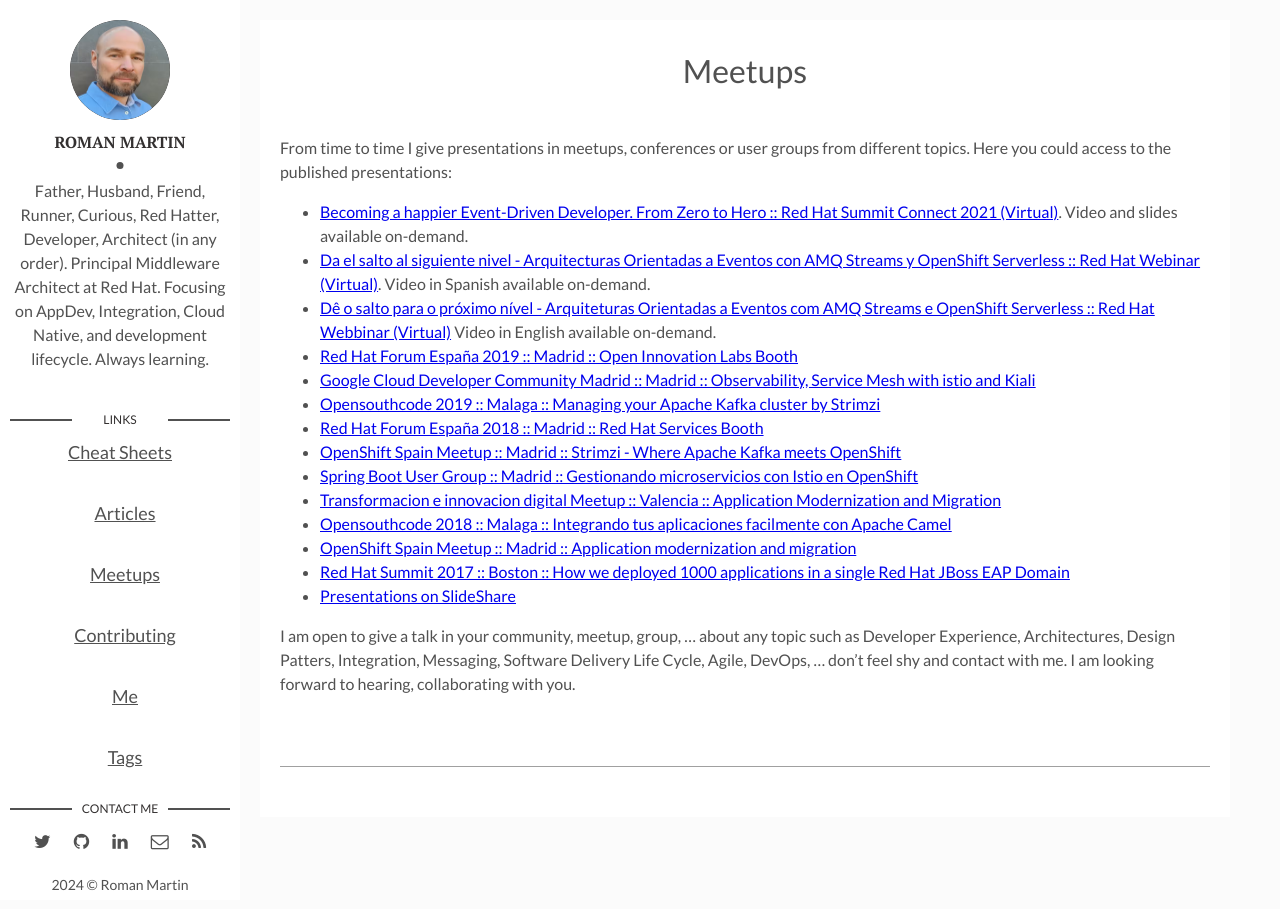
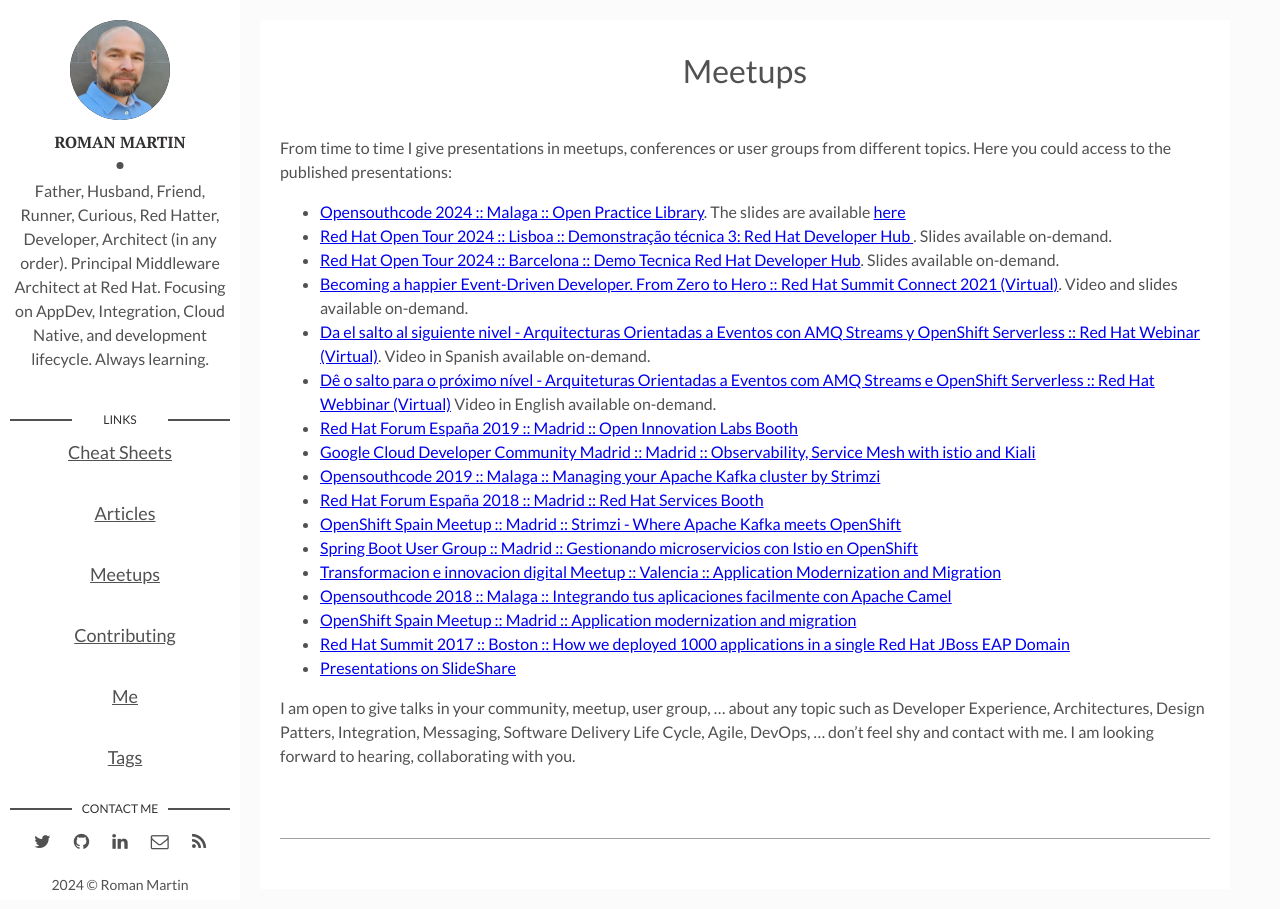
Before and after one commit to rmarting/rmarting.github.io, a Jekyll site: the page built from meetups.md, in a window 1280 px wide. Built offline with Jekyll 4.4.1, drawn with Linux system fonts in a browser that asks for light colours; comment, search, counter and statistics services are not loaded.

Commit message:
:bulb: Add last events and sessions

```diff
--- a/meetups.md
+++ b/meetups.md
@@ -8,6 +8,9 @@
 From time to time I give presentations in meetups, conferences or user groups
 from different topics. Here you could access to the published presentations:
 
+* [Opensouthcode 2024 :: Malaga :: Open Practice Library](https://www.opensouthcode.org/conferences/opensouthcode2024/program/proposals/755). The slides are available [here](./slides/OpenSouthCode%202024%20-%20Open%20Practice%20Library.pdf)
+* [Red Hat Open Tour 2024 :: Lisboa :: Demonstração técnica 3: Red Hat Developer Hub ](https://events.redhat.com/profile/form/index.cfm?PKformID=0x1011922abcd). Slides available on-demand.
+* [Red Hat Open Tour 2024 :: Barcelona :: Demo Tecnica Red Hat Developer Hub](https://events.redhat.com/profile/form/index.cfm?PKformID=0x1011238abcd). Slides available on-demand.
 * [Becoming a happier Event-Driven Developer. From Zero to Hero :: Red Hat Summit Connect 2021 (Virtual)](https://www.redhat.com/es/summit/connect/emea/iberia?sc_cid=7013a000002phYfAAI#agenda). Video and slides available on-demand.
 * [Da el salto al siguiente nivel - Arquitecturas Orientadas a Eventos con AMQ Streams y OpenShift Serverless :: Red Hat Webinar (Virtual)](https://events.redhat.com/profile/form/index.cfm?PKformID=0x386233abcd). Video in Spanish available on-demand.
 * [Dê o salto para o próximo nível - Arquiteturas Orientadas a Eventos com AMQ Streams e OpenShift Serverless :: Red Hat Webbinar (Virtual)](https://events.redhat.com/profile/form/index.cfm?PKformID=0x398659abcd) Video in English available on-demand.
@@ -23,6 +26,6 @@
 * [Red Hat Summit 2017 :: Boston :: How we deployed 1000 applications in a single Red Hat JBoss EAP Domain](https://www.redhat.com/files/summit/session-assets/2017/S104758-martin-gil.pdf)
 * [Presentations on SlideShare](https://www2.slideshare.net/jromanmartin/presentations)
 
-I am open to give a talk in your community, meetup, group, ... about any topic such as Developer Experience, Architectures,
+I am open to give talks in your community, meetup, user group, ... about any topic such as Developer Experience, Architectures,
 Design Patters, Integration, Messaging, Software Delivery Life Cycle, Agile, DevOps, ... don't feel shy and contact with me.
 I am looking forward to hearing, collaborating with you.
```
Also changed, not shown: 1 other file.
